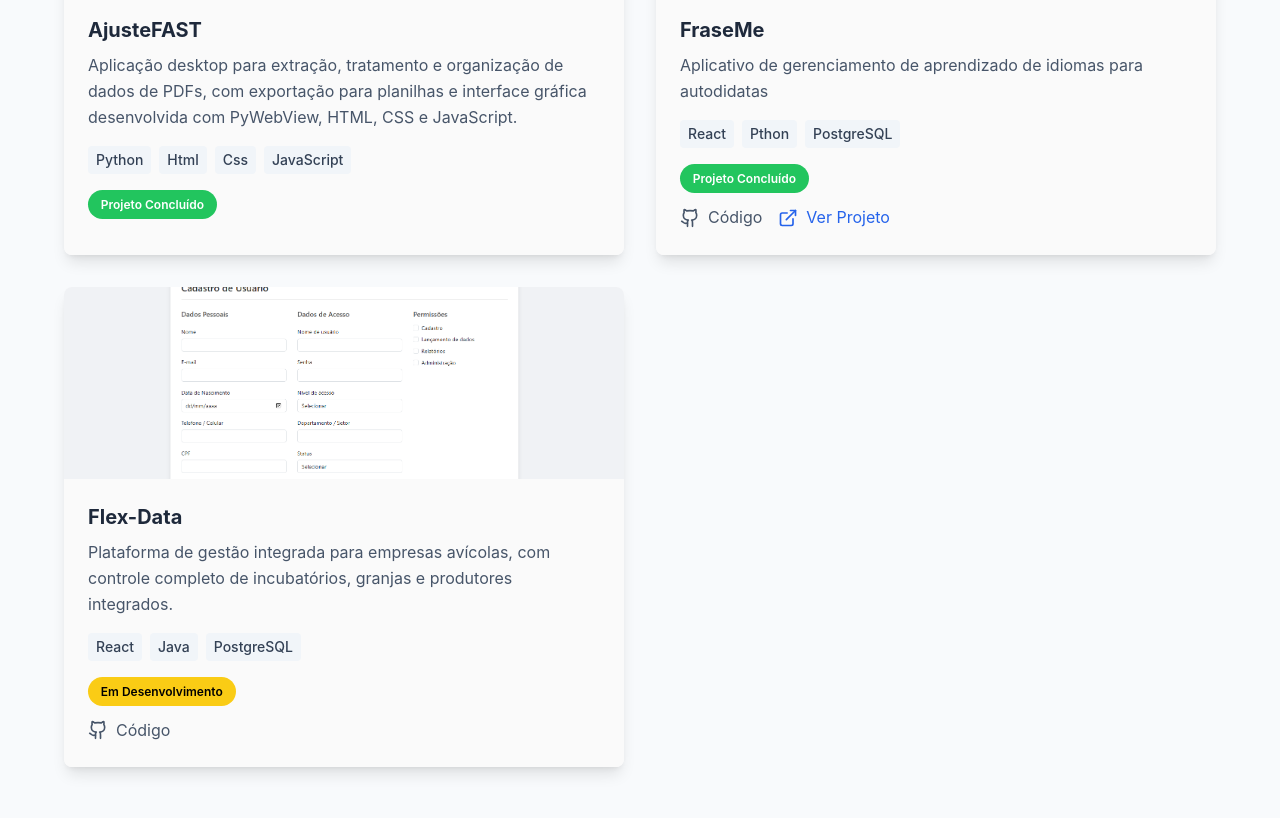
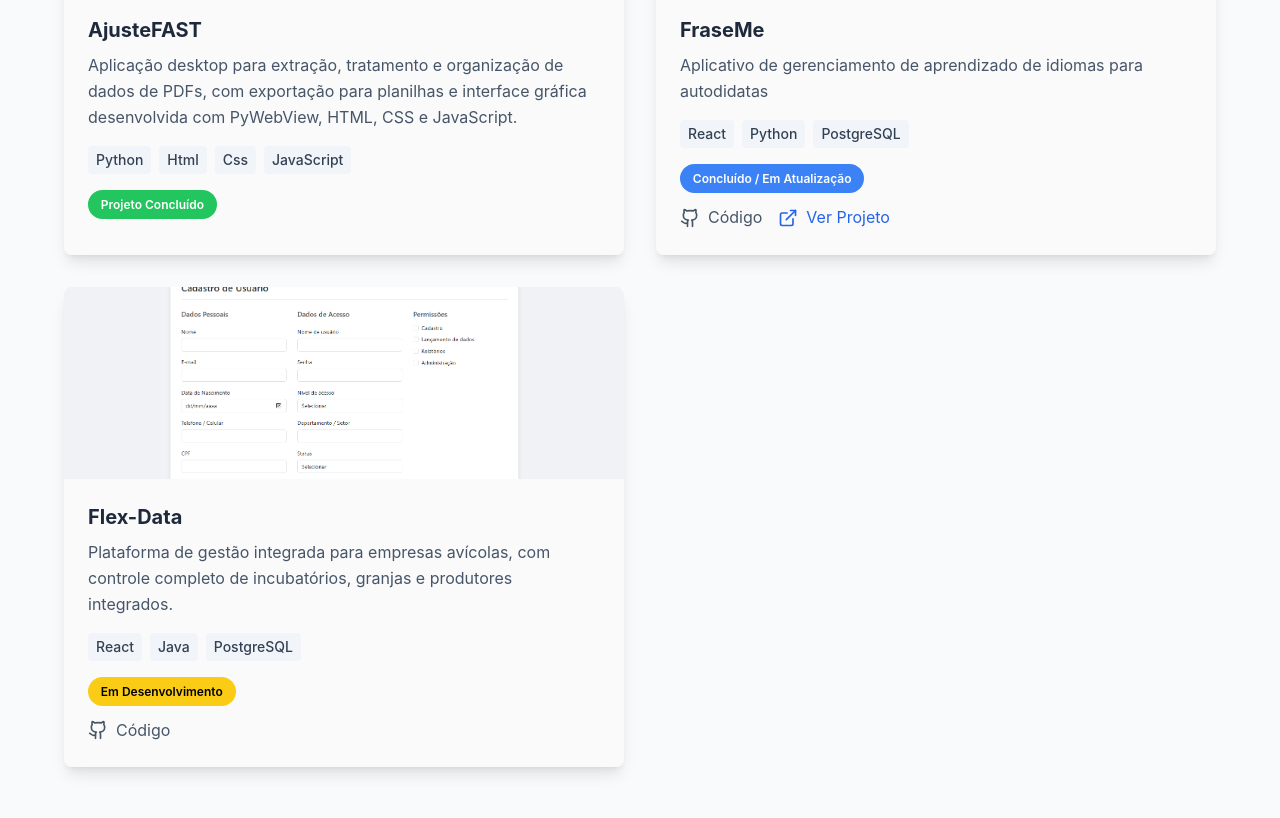
Before and after one commit to luizdaviDL/repositorio, a React (Vite) app: page / in a window 1280 px wide. Shown: the part 2240-3058 px from the top of the page. Built offline with nearby package versions, Linux system fonts and the light colour scheme.

Commit message:
update project

```diff
--- a/src/components/Projects.tsx
+++ b/src/components/Projects.tsx
@@ -8,7 +8,7 @@ const Projects = () => {
       description: "Aplicação desktop para extração, tratamento e organização de dados de PDFs, com exportação para planilhas e interface gráfica desenvolvida com PyWebView, HTML, CSS e JavaScript.",
       image: "https://images.pexels.com/photos/574071/pexels-photo-574071.jpeg?auto=compress&cs=tinysrgb&w=800",
       tech: ["Python", "Html", "Css", "JavaScript"],
-      concluded: true,
+      status: "done", // concluído
       show: false,
       showProject: false,
       github: "https://github.com/luizdaviDL/projectEstagy",
@@ -18,10 +18,10 @@ const Projects = () => {
       title: "FraseMe",
       description: "Aplicativo de gerenciamento de aprendizado de idiomas para autodidatas",
       image: "../fraseMe.png",
-      concluded: true,
+      status: "done-updating", // concluído / em atualização
       show: true,
       showProject: true,
-      tech: ["React", "Pthon", "PostgreSQL"],
+      tech: ["React", "Python", "PostgreSQL"],
       live: "https://fraseme.netlify.app/main",
       github: "https://github.com/luizdaviDL/fraseMe",
     },
@@ -29,7 +29,7 @@ const Projects = () => {
       title: "Flex-Data",
       description: "Plataforma de gestão integrada para empresas avícolas, com controle completo de incubatórios, granjas e produtores integrados.",
       image: "../appMeta.png",
-      concluded: false,
+      status: "development", // em desenvolvimento
       showProject: false,
       show: true,
       tech: ["React", "Java", "PostgreSQL"],
@@ -79,10 +79,18 @@ const Projects = () => {
                       </span>
                     ))}
                   </div>
+
+                  {/* Status badge */}
                   <span
                     style={{
-                      backgroundColor: project.concluded ? "#22c55e" : "#facc15", // verde ou amarelo
-                      color: project.concluded ? "#fff" : "#000",
+                      backgroundColor:
+                        project.status === "done"
+                          ? "#22c55e"
+                          : project.status === "development"
+                          ? "#facc15"
+                          : "#3b82f6", // Azul para done-updating
+                      color:
+                        project.status === "development" ? "#000" : "#fff",
                       padding: "0.3rem 0.8rem",
                       borderRadius: "999px",
                       fontSize: "0.75rem",
@@ -91,11 +99,14 @@ const Projects = () => {
                       marginBottom: "0.75rem"
                     }}
                   >
-                    {project.concluded ? "Projeto Concluído" : "Em Desenvolvimento"}
+                    {project.status === "done"
+                      ? "Projeto Concluído"
+                      : project.status === "development"
+                      ? "Em Desenvolvimento"
+                      : "Concluído / Em Atualização"}
                   </span>
 
-
-
+                  {/* Links */}
                   {project.show && (
                     <div className="flex space-x-4">
                       <a
@@ -120,7 +131,6 @@ const Projects = () => {
                       )}
                     </div>
                   )}
-
                 </div>
               </div>
             ))}
```
